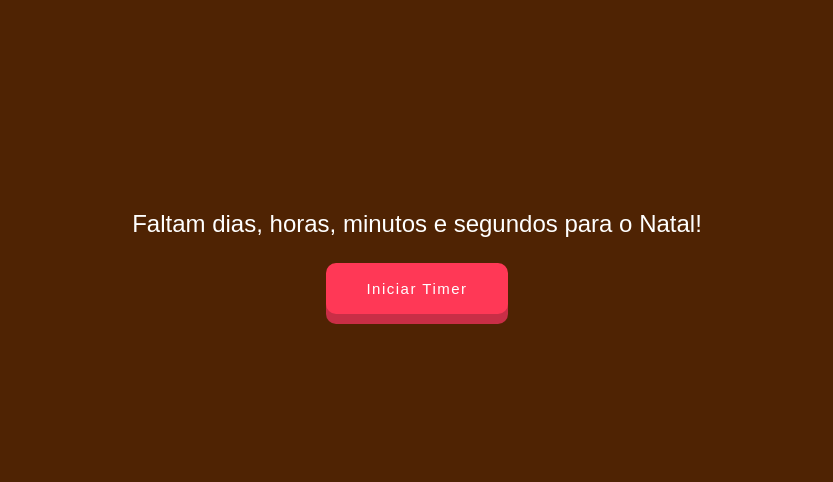
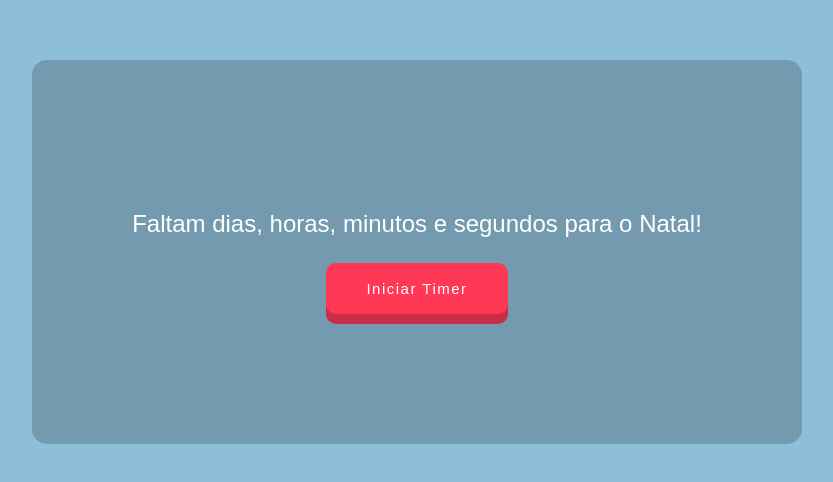
Before and after one commit to BrendonAvelino/NatalTemp, a plain HTML site: page index.html in a window 1280 px wide. Shown: the part 148-630 px from the top of the page, without its empty margins (223-1056 px from the left). Drawn offline with Linux system fonts and the light colour scheme.

Commit message:
Correções

```diff
--- a/style.css
+++ b/style.css
@@ -21,13 +21,13 @@ body {
     align-items: center;
     height: 100vh;
     margin: 0;
-    background-color: #4f2303;
+    background-color: #8ebfd9;
   }
 
   #timer {
     font-size: 24px;
     text-align: center;
-    color: white;
+    color: rgb(255, 255, 255);
   }
 
   .caixa {
@@ -66,3 +66,10 @@ button {
    #startTimer{
     margin-top: 25px;
    }
+
+
+   .caixa {
+    background-color: rgba(0, 0, 0, 0.192);
+    padding: 100px;
+    border-radius: 15px;
+   }
```
Also changed, not shown: index.html (+1 -1 lines).
